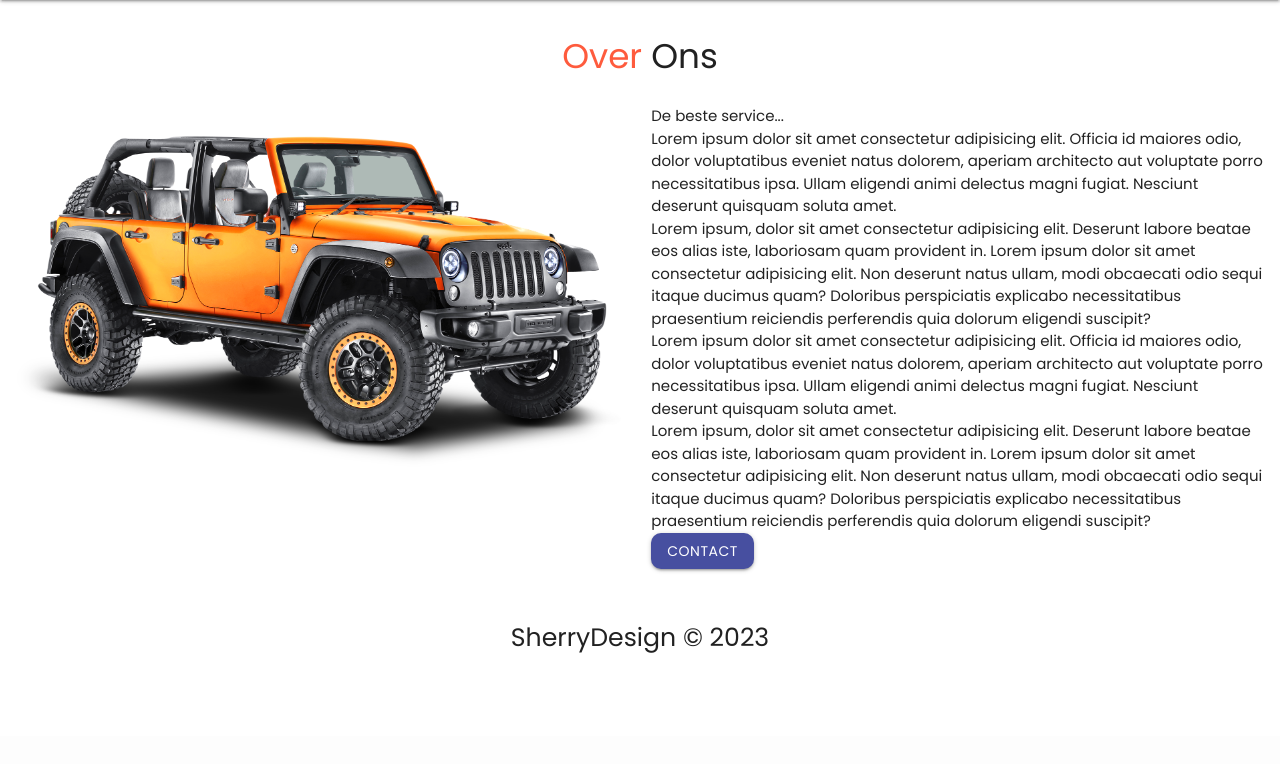
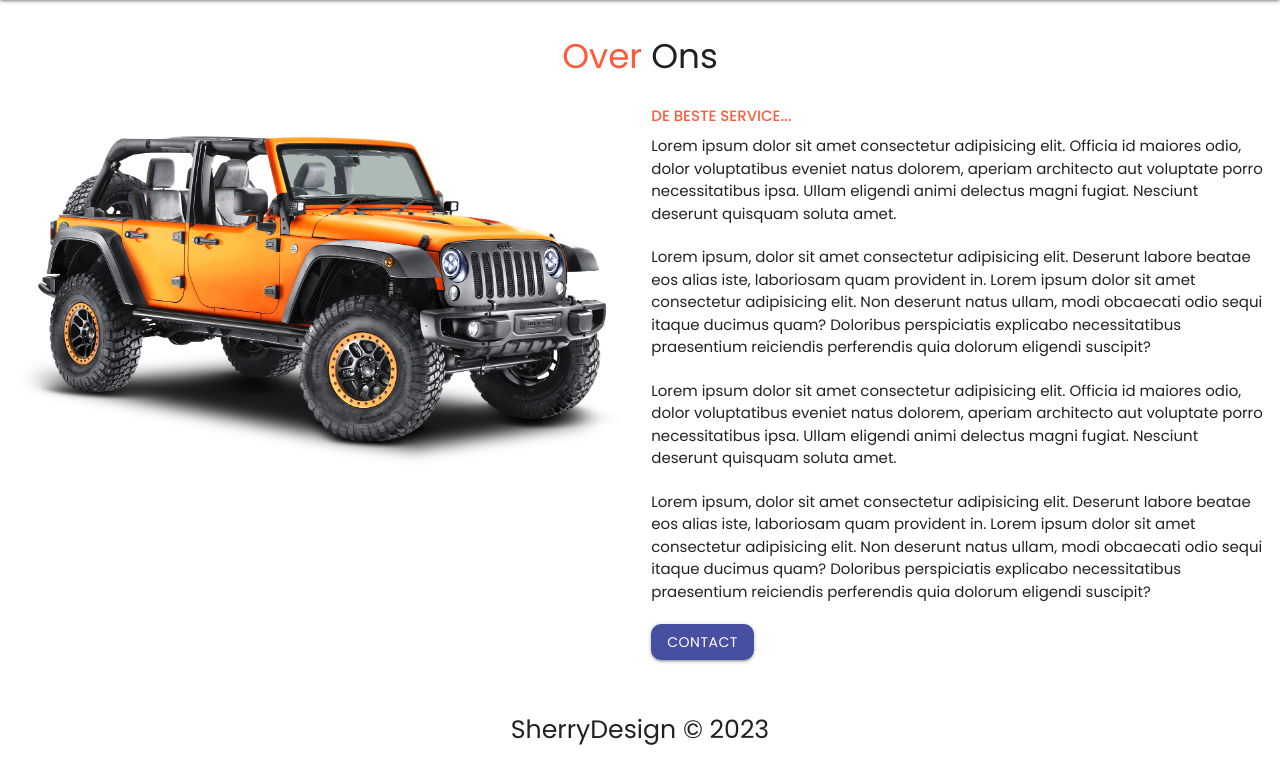
Before and after one commit to Daan-Swart/Rent-A-Car-v2, a PHP site: page /about.php in a window 1280 px wide. Shown: the part 64-828 px from the top of the page. Before the commit the page ends 717 px from the top, so only its background shows below. Run offline with PHP 8.4, Linux system fonts and the light colour scheme.

Commit message:
about page

```diff
--- a/css/style.css
+++ b/css/style.css
@@ -215,3 +215,17 @@ nav ul a:hover {
     border-bottom: 1px solid var(--main-color) !important;
     box-shadow: 0 1px 0 0 var(--main-color) !important;
 }
+
+/* ABOUT.PHP */
+#about{
+    height: 87vh;
+}
+#about .row span {
+    font-weight: 500;
+    color: var(--main-color);
+    text-transform: uppercase;
+}
+
+#about p {
+    margin: 0.5rem 0 1.4rem;
+}
```
